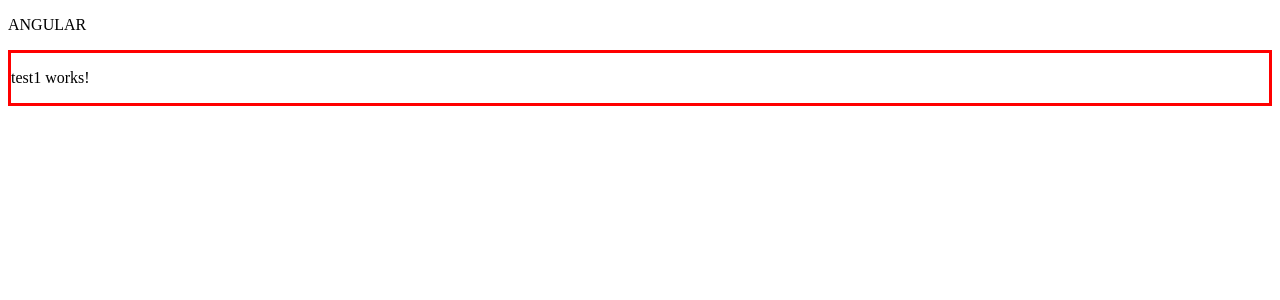
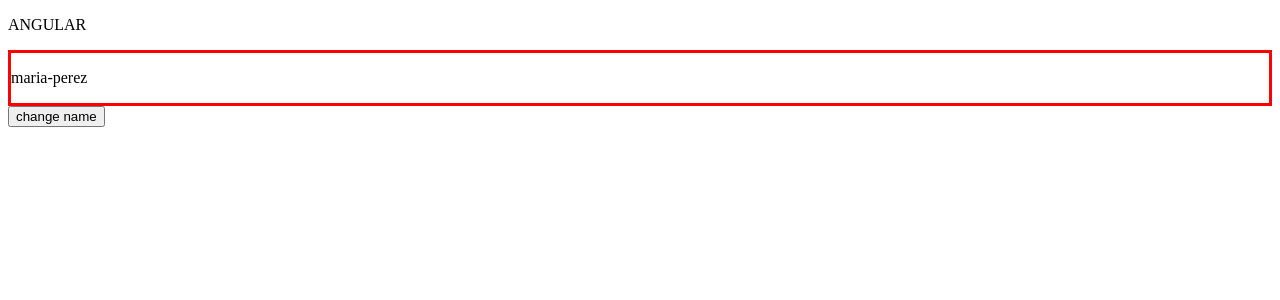
Before and after one commit to cricripaz/angular-train-2022, an Angular app: page / in a window 1280 px wide. Shown: the top 300 px of the page. Built offline with nearby package versions, Linux system fonts and the light colour scheme.

Commit message:
[11-08-2022 task 2] On Changes

```diff
--- a/src/app/app.component.html
+++ b/src/app/app.component.html
@@ -1,3 +1,5 @@
 <p>ANGULAR</p>
 
-<app-test1></app-test1>
+<app-test1 [name]="name" [lastName]="lastName"></app-test1>
+
+<button (click)="name = 'juan'; lastName = 'santander'">change name</button>
--- a/src/app/app.component.ts
+++ b/src/app/app.component.ts
@@ -6,7 +6,6 @@
   styleUrls: ['./app.component.sass'],
 })
 export class AppComponent {
-
-  title = 'project';
-
+  public name: string = 'maria';
+  public lastName: string = 'perez';
 }
--- a/src/app/test1/test1.component.html
+++ b/src/app/test1/test1.component.html
@@ -1,3 +1,5 @@
 <div style="border: 3px solid red;">
-  <p>test1 works!</p>
+  <p>
+    {{ name + '-' + lastName }}
+  </p>
 </div>
--- a/src/app/test1/test1.component.ts
+++ b/src/app/test1/test1.component.ts
@@ -1,4 +1,10 @@
-import { Component, OnChanges, OnInit, SimpleChanges } from '@angular/core';
+import {
+  Component,
+  Input,
+  OnChanges,
+  OnInit,
+  SimpleChanges,
+} from '@angular/core';
 
 @Component({
   selector: 'app-test1',
@@ -6,15 +12,25 @@
   styleUrls: ['./test1.component.css'],
 })
 export class Test1Component implements OnInit, OnChanges {
+  @Input() name!: string;
+  @Input() lastName: string = 'perez';
+
   constructor() {
     console.log('constructor');
   }
 
-  ngOnInit(): void {
-    console.log('on Init');
+  ngOnChanges(changes: SimpleChanges): void {
+    console.log('on changes', changes, changes['name'].isFirstChange());
+
+    if (
+      changes['name'].currentValue !== undefined &&
+      !changes['name'].isFirstChange()
+    ) {
+      console.log('call country service');
+    }
   }
 
-  ngOnChanges(changes: SimpleChanges): void {
-    console.log('on Changes');
+  ngOnInit(): void {
+    console.log('on init');
   }
 }
```
